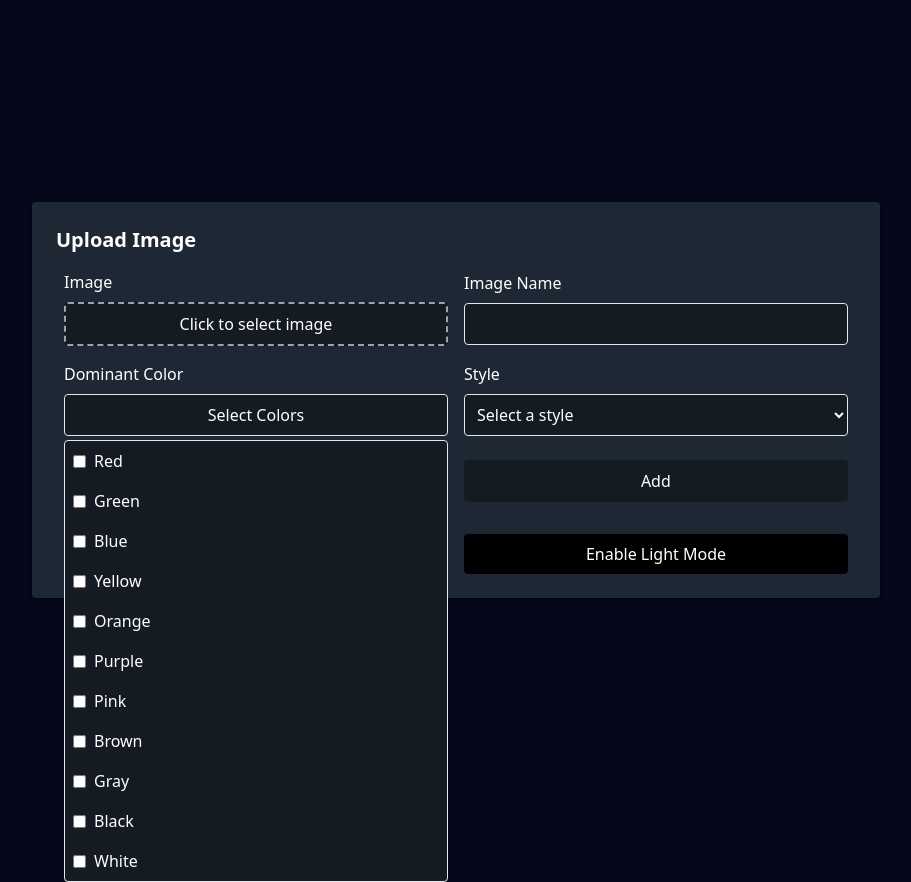
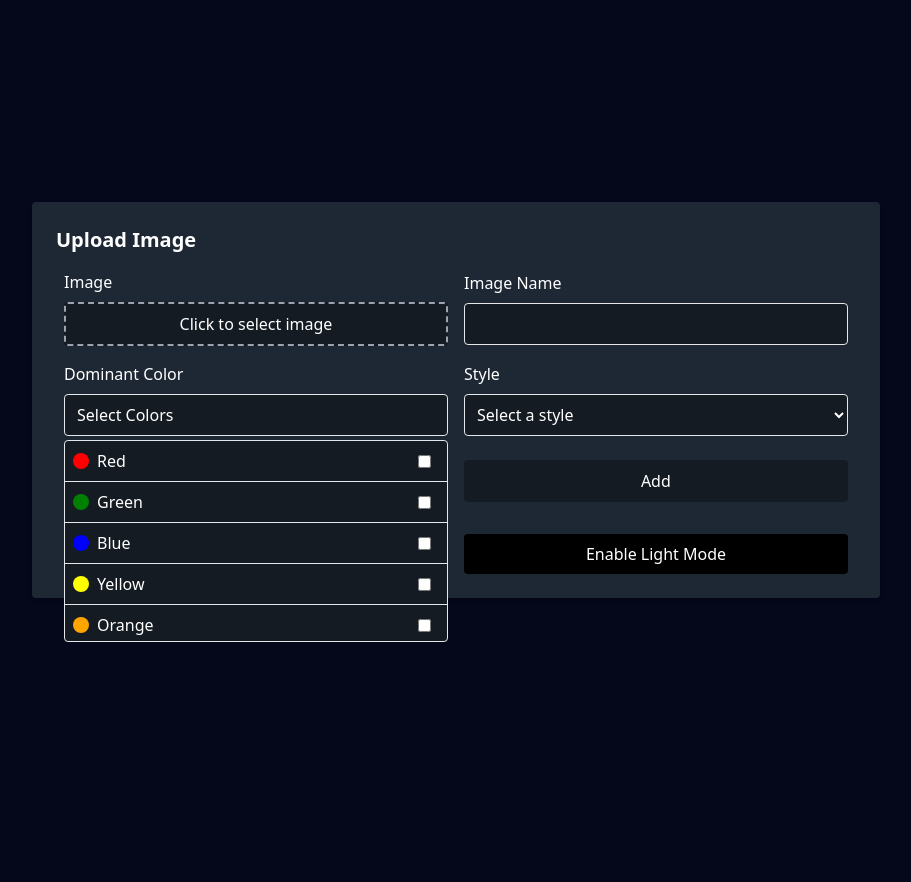
Before and after one commit to Al-Khalsi/freeNG, a Next.js app: page /uploadImage in a window 1280 px wide. Both pictures are taken after a click on the button "Select Colors". Shown: the whole page, without its empty margins (184-1095 px from the left). After the commit the page ends 800 px from the top, so only its background shows below. Built offline with nearby package versions, Linux system fonts and the light colour scheme.

Commit message:
scroll selected colors

```diff
--- a/pages/uploadImage/index.js
+++ b/pages/uploadImage/index.js
@@ -23,8 +23,17 @@ function UploadImage() {
   const [showColorDropdown, setShowColorDropdown] = useState(false);
 
   const colors = [
-    'Red', 'Green', 'Blue', 'Yellow', 'Orange', 'Purple',
-    'Pink', 'Brown', 'Gray', 'Black', 'White',
+    { name: 'Red', hex: '#FF0000' },
+    { name: 'Green', hex: '#008000' },
+    { name: 'Blue', hex: '#0000FF' },
+    { name: 'Yellow', hex: '#FFFF00' },
+    { name: 'Orange', hex: '#FFA500' },
+    { name: 'Purple', hex: '#800080' },
+    { name: 'Pink', hex: '#FFC0CB' },
+    { name: 'Brown', hex: '#A52A2A' },
+    { name: 'Gray', hex: '#808080' },
+    { name: 'Black', hex: '#000000' },
+    { name: 'White', hex: '#FFFFFF' },
   ];
 
   const styles = [
@@ -233,25 +242,33 @@ function UploadImage() {
               <div className="relative">
                 <button
                   type="button"
-                  className="border rounded p-2 w-full bg-bgDarkGray2"
+                  className="flex border rounded px-3 py-2 w-full bg-bgDarkGray2"
                   onClick={() => setShowColorDropdown(prev => !prev)}
                 >
                   {dominantColors.length > 0 ? dominantColors.join(', ') : 'Select Colors'}
                 </button>
                 {showColorDropdown && (
                   <div className="absolute bg-bgDarkGray2 border rounded mt-1 w-full z-10">
+                    <div style={{ maxHeight: '200px', overflowY: 'auto' }}>
                     {colors.map((color) => (
-                      <label key={color} className="flex items-center p-2">
+                        <label key={color.name} className="flex justify-between items-center p-2 border-b cursor-pointer hover:bg-bgDarkGray">
+                          <span className="flex items-center">
+                            <span
+                              className="block w-4 h-4 rounded-full mr-2"
+                              style={{ backgroundColor: color.hex }}
+                            ></span>
+                            {color.name}
+                          </span>
                           <input
                             type="checkbox"
-                          value={color}
-                          checked={dominantColors.includes(color)}
-                          onChange={() => handleColorChange(color)}
+                            value={color.name} // Keep the value as the color name
+                            checked={dominantColors.includes(color.name)} // Check if the color is selected
+                            onChange={() => handleColorChange(color.name)} // Pass the color name to the handler
                             className="mr-2"
                           />
-                        {color}
                         </label>
                       ))}
+                    </div>
                   </div>
                 )}
               </div>
```
Lines whose indentation alone changed are shown as unchanged.
